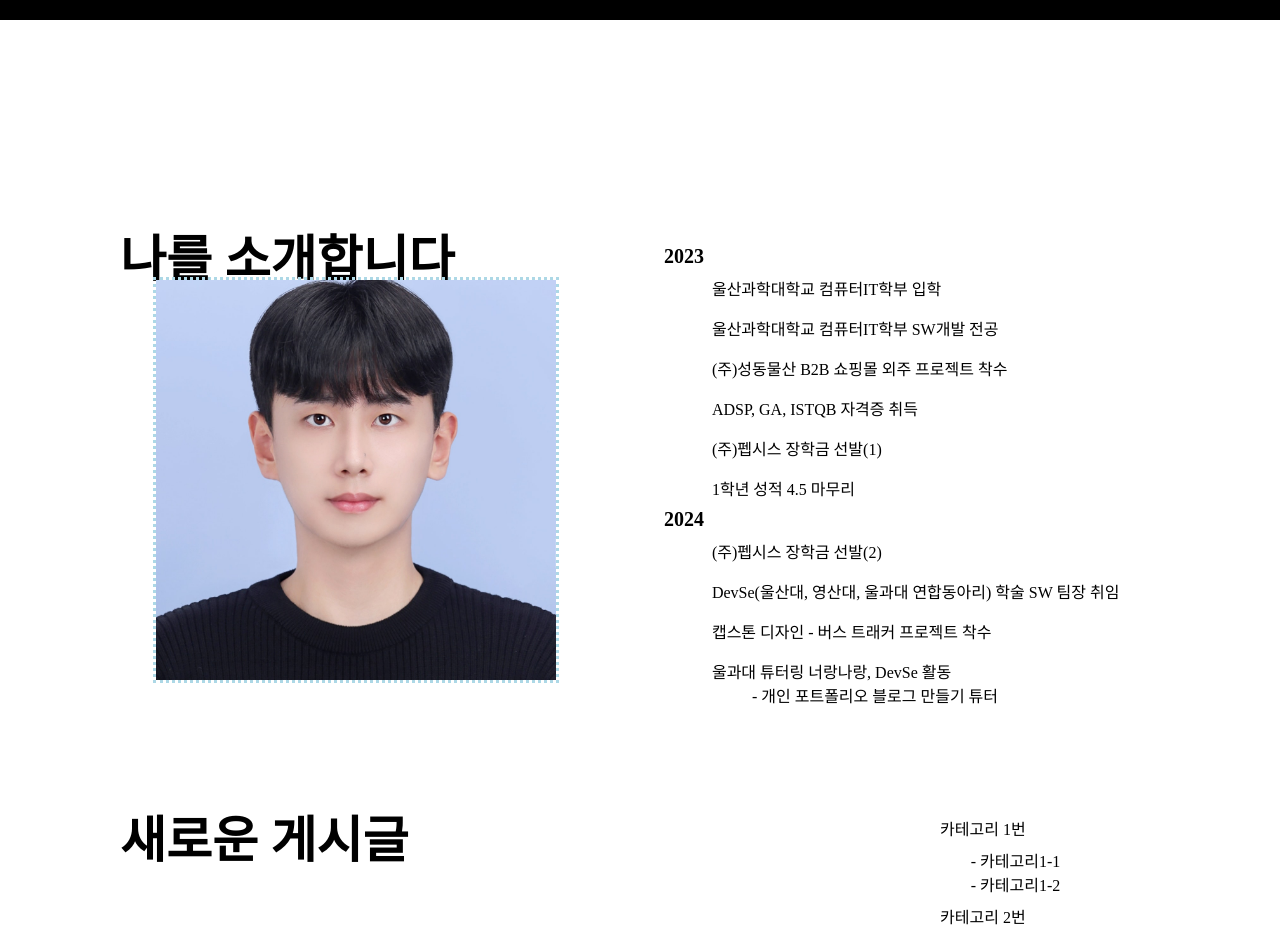
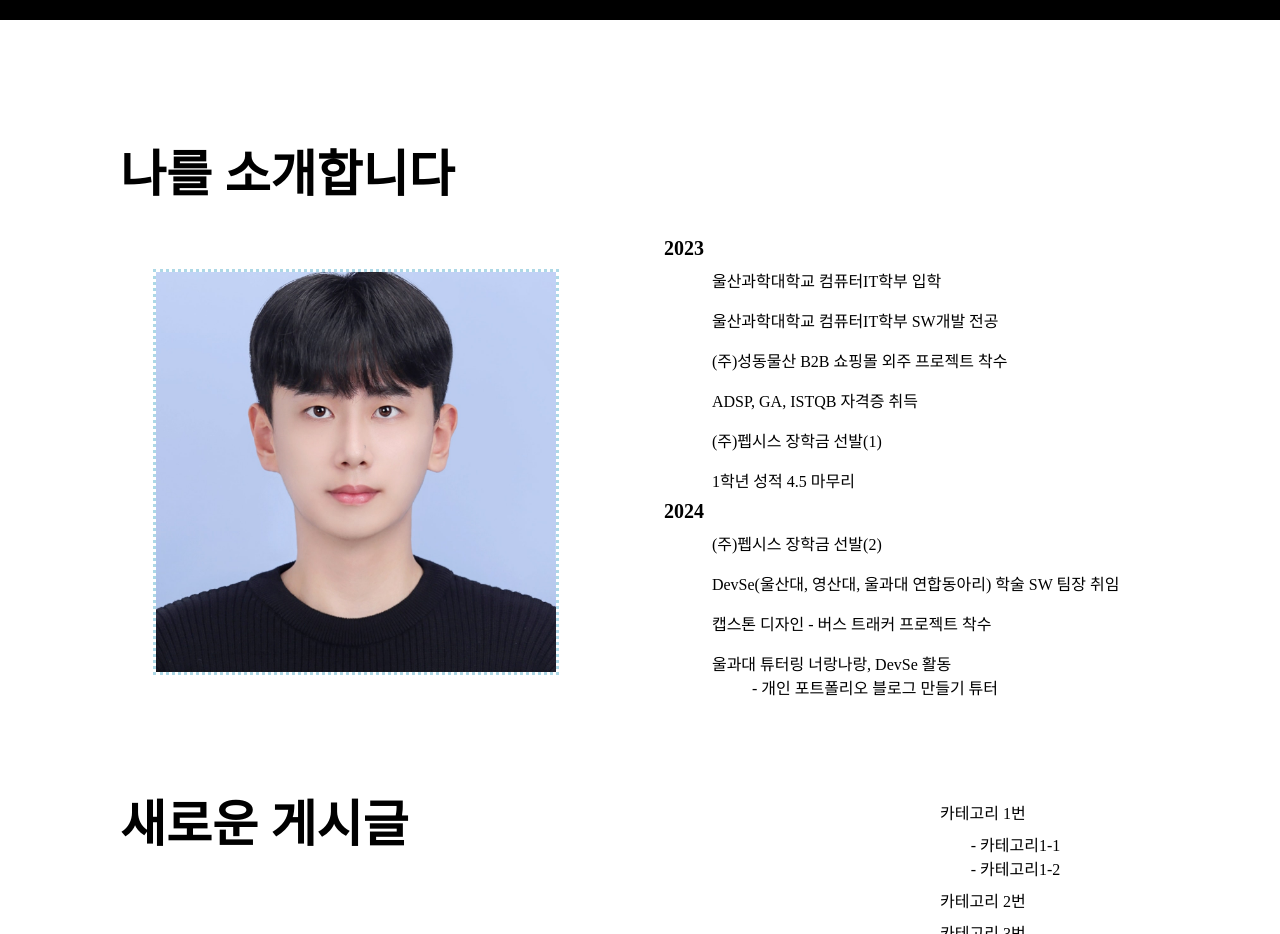
Before and after one commit to taehun2123/blog, a React (Create React App) app: page / in a window 1280 px wide. Shown: the part 780-1714 px from the top of the page. Built offline with nearby package versions, Linux system fonts and the light colour scheme; no server answers; the database is empty; grey boxes are pictures that could not be loaded; a web font is replaced by a local one.

Commit message:
aos 위치 값 수정

```diff
--- a/src/components/Intro.js
+++ b/src/components/Intro.js
@@ -30,20 +30,21 @@ export function Intro() {
     );
   }
   return (
-    <section style={{ margin: "10em 0" }}>
+    <section style={{ margin: "7em 0" }}>
       <Banner
         data-aos="fade-up"
         data-aos-anchor-placement="top-center"
         aos-easing="ease-in-sine"
         aos-duration="5000"
       >
-        <h1>나를 소개합니다</h1>
+        <h1 style={{marginBottom: '2.5em'}}>나를 소개합니다</h1>
       </Banner>
       <Container
         data-aos="fade-down"
-        data-aos-anchor-placement="center-center"
+        data-aos-anchor-placement="top-center"
+        aos-offset="600"
         aos-easing="ease-in-sine"
-        aos-duration="3000"
+        aos-duration="1000"
       >
         <ImageWrapper />
         {dolist()}
@@ -63,7 +64,7 @@ const Banner = styled.div`
 
 const Container = styled.div`
   width: 100%;
-  height: 40vh;
+  height: 50vh;
   display: flex;
   flex-direction: row;
   align-items: center;
```
